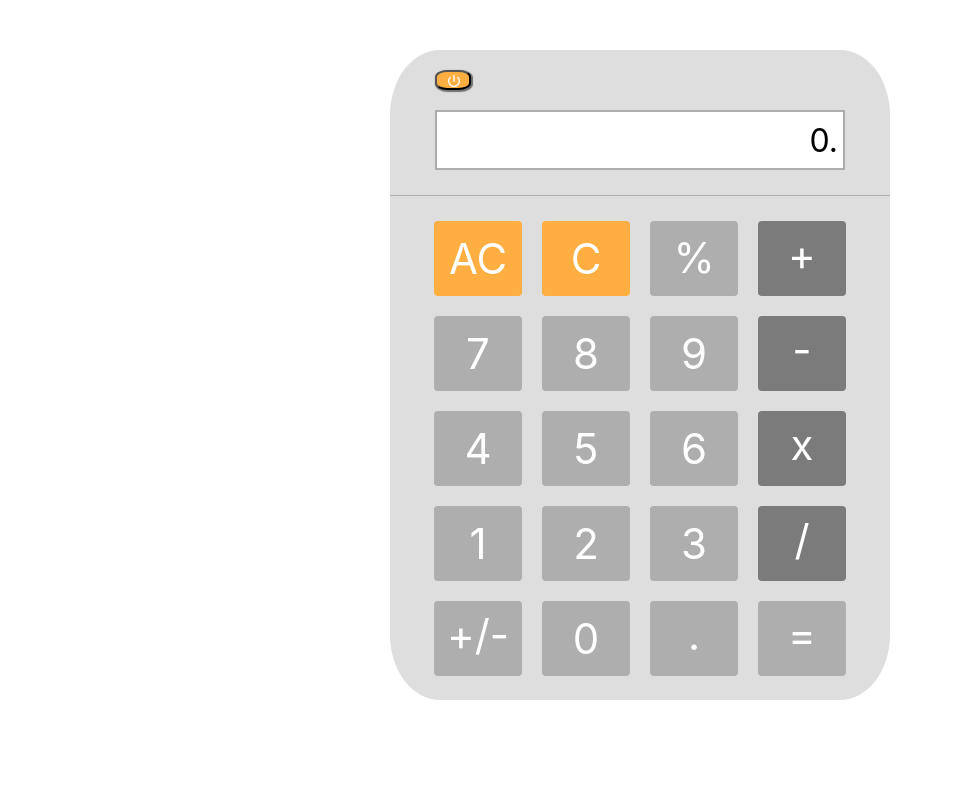
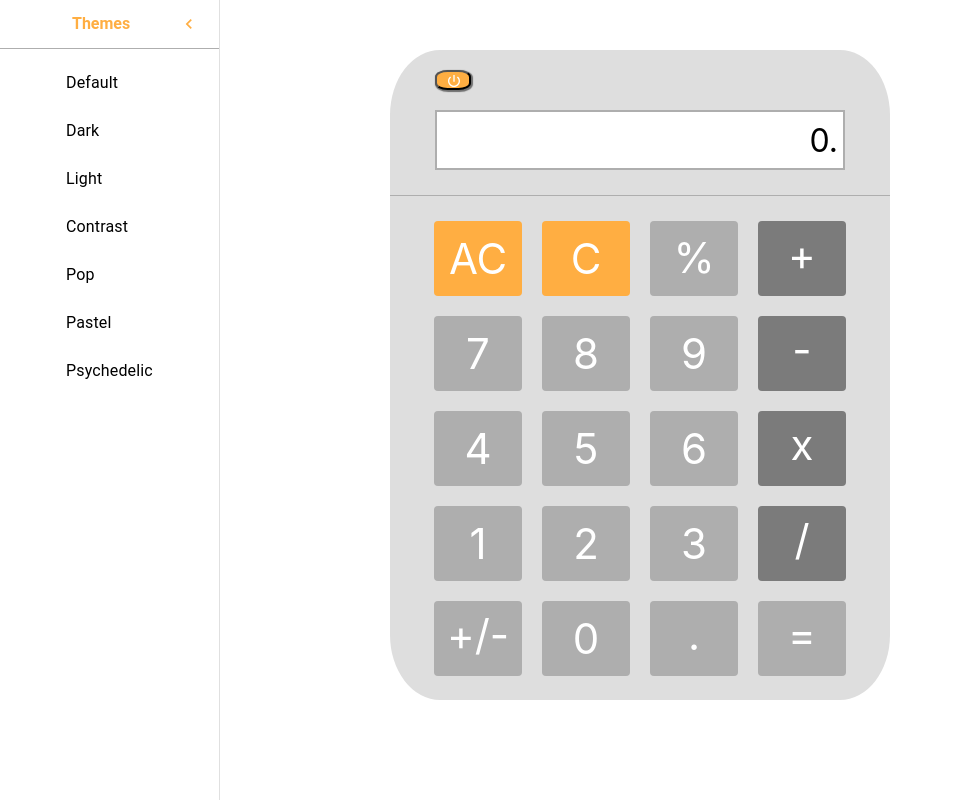
Before and after one commit to smguggen/calculator.plus, a React (Create React App) app: page /1 in a window 1280 px wide. Both pictures are taken after a click on the button 453 px from the left and 80 px from the top of the page. Shown: the whole page, without its empty margins (0-953 px from the left). Built offline with nearby package versions, Linux system fonts and the light colour scheme.

Commit message:
Add settings sidebar

```diff
--- a/package.json
+++ b/package.json
@@ -32,7 +32,8 @@
     "react-bootstrap": "^1.0.1",
     "react-dom": "^16.13.1",
     "react-router-dom": "^5.2.0",
-    "react-scripts": "3.4.1"
+    "react-scripts": "3.4.1",
+    "typeface-roboto": "0.0.75"
   },
   "scripts": {
     "start": "react-scripts start",
--- a/src/styles/App.scss
+++ b/src/styles/App.scss
@@ -45,6 +45,26 @@ body,
     }
 }
 
+.MuiDrawer-paper {
+    .MuiListSubheader-root {
+        font-size: 16px;
+        font-weight:bold;
+        svg {
+            position:absolute;
+            right:20px;
+            top:14px;
+            cursor:pointer;
+            &:hover {
+                font-size:22px;
+                top:12px;
+            }
+        }
+    }
+
+    ul.settings-list {
+        padding:10px 50px;
+    }
+}
 .bottom {
     display: grid;
     grid-template-columns: repeat(4, 20%);
@@ -131,7 +151,6 @@ button {
     }
     .open-settings {
         top:15px;
-        left:10px;
     }
 }
 
--- a/src/views/Calculator.jsx
+++ b/src/views/Calculator.jsx
@@ -4,10 +4,12 @@ import CalcScreen from './Screen';
 import settings from '../settings.config';
 import Calculate from '../js/calculate';
 import Style from './Style';
+import Settings from './Settings';
 import 'bootstrap/dist/css/bootstrap.min.css';
 import '../styles/App.scss';
 import PowerSettingsNewIcon from '@material-ui/icons/PowerSettingsNew';
 const calculate = new Calculate(16);
+
 class Calculator extends React.Component {
     constructor(props) {
         super(props);
@@ -19,9 +21,10 @@ class Calculator extends React.Component {
             operator: null,
             tally: 0,
             resetReadout: true,
+            settingsOpen: false
         }
         this.handleClick = this.handleClick.bind(this);
-        this.screenClick = this.screenClick.bind(this);
+        this.toggleSettings = this.toggleSettings.bind(this);
     }
 
     handleClick(e) {
@@ -168,8 +171,12 @@ class Calculator extends React.Component {
         })
     }
 
-    screenClick() {
-
+    toggleSettings() {
+        this.setState(st => {
+            return {
+                settingsOpen: !st.settingsOpen
+            }
+        });
     }
 
     componentDidMount() {
@@ -187,7 +194,10 @@ class Calculator extends React.Component {
         return (<div className='wrapper'>
             <div className="container">
                 <div className="top">
-                    <button id="open-settings" className="open-settings"><PowerSettingsNewIcon fontSize="small"/></button>
+                    <button id="open-settings"
+                    className="open-settings"
+                    onClick={this.toggleSettings}
+                    ><PowerSettingsNewIcon fontSize="small"/></button>
                     <CalcScreen readout={this.state.readout} screenClick={this.screenClick}/>
                 </div>
                 <div className="bottom">
@@ -195,6 +205,11 @@ class Calculator extends React.Component {
                 </div>
             </div>
             <Style theme={this.props.theme} />
+            <Settings
+                open={this.state.settingsOpen}
+                theme={this.state.theme}
+                toggle={this.toggleSettings}
+            />
         </div>)
     }
 }
--- a/src/views/Settings.jsx
+++ b/src/views/Settings.jsx
@@ -0,0 +1,36 @@
+import React from 'react';
+import Theme from './settings/Theme';
+import themes from '../themes.json';
+import {
+    Drawer,
+    List,
+    ListSubheader,
+    Divider,
+} from '@material-ui/core';
+import { ChevronLeft } from '@material-ui/icons';
+export default class CalcSettings extends React.Component {
+
+    getThemes() {
+        return Object.keys(themes).map((theme, index) => {
+            return <Theme theme={theme} selected={this.props.theme === theme} key={index} />
+        });
+    }
+
+    render() {
+        return (
+            <Drawer
+                className="settings"
+                variant="persistent"
+                anchor="left"
+                open={this.props.open}
+            >
+                <ListSubheader inset>Themes <ChevronLeft fontSize="small" onClick={ this.props.toggle }/></ListSubheader>
+                <Divider />
+                <List classes={{root: 'settings-list'}}>
+                    {this.getThemes()}
+                </List>
+            </Drawer>
+        )
+
+    }
+}
--- a/src/views/Style.jsx
+++ b/src/views/Style.jsx
@@ -27,6 +27,12 @@ class CalcTheme extends React.Component {
             .container {
                 background-color: ${styles.bg};
             }
+            .MuiDrawer-paper .MuiSvgIcon-root {
+                color: ${styles.active}
+            }
+            .MuiListSubheader-root {
+                color: ${styles.active}
+            }
             .top {
                 border-bottom: 1px solid ${styles.btn};
             }
@@ -36,10 +42,15 @@ class CalcTheme extends React.Component {
             .open-settings svg {
                 color: ${styles.accent};
             }
+            .MuiDivider-root {
+                background-color: ${styles.btn}
+            }
+            .calc-screen, .MuiDrawer-paper {
+                background-color: ${accent};
+                color: ${Colors.opposite(accent)};
+            }
             .calc-screen {
                 border: 2px solid ${styles.btn};
-                background-color: ${accent};
-                color: ${Colors.opposite(accent)};
             }
             button.btn {
                 background-color: ${styles.btn};
--- /dev/null
+++ b/src/views/settings/Theme.jsx
@@ -0,0 +1,13 @@
+import React from 'react';
+import { ListItem, ListItemText } from '@material-ui/core';
+import { Link } from "react-router-dom";
+
+export default class CalcTheme extends React.Component {
+    render() {
+        let dest = '/' + this.props.theme;
+        let themeLink = React.forwardRef((props, ref) => <Link ref={ref} to={dest} replace {...props} />);
+        return (<ListItem button component={themeLink} selected={this.props.selected}>
+            <ListItemText className="theme-text-item" primary={this.props.theme.substring(0,1).toUpperCase() + this.props.theme.substring(1)} />
+        </ListItem>)
+    }
+}
```
Also changed, not shown: 1 other file (tests, documents, lock files or other folders).
